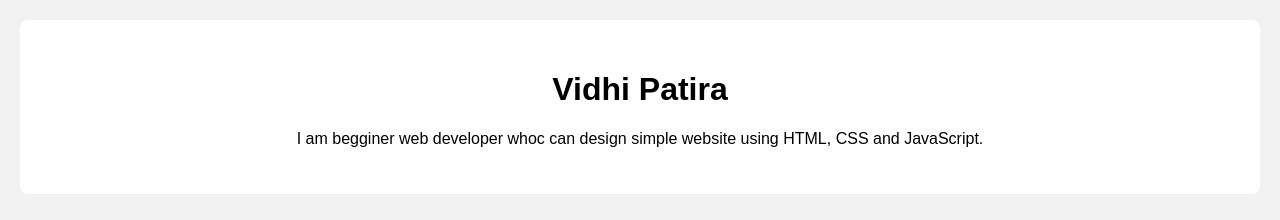
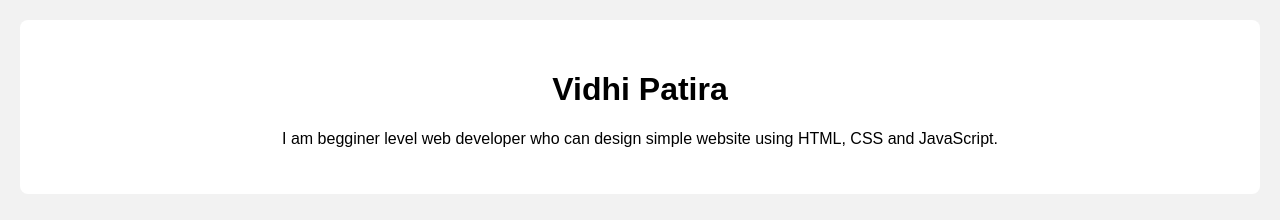
Before and after one commit to vidhipatira/Vidhi-s-Personal-Landing-Page, a plain HTML site: page index.html in a window 1280 px wide. Shown: the top 220 px of the page. Drawn offline with Linux system fonts and the light colour scheme.

```diff
--- a/index.html
+++ b/index.html
@@ -9,7 +9,7 @@
 <body>
     <header>
         <h1>Vidhi Patira</h1>
-        <p class="introduction"> I am begginer web developer whoc can design simple website using HTML, CSS and JavaScript.</p>
+        <p class="introduction"> I am begginer level web developer who can design simple website using HTML, CSS and JavaScript.</p>
     </header>
     <section class="action">
         <button onclick="showMessage()">Click Me</button>
```
